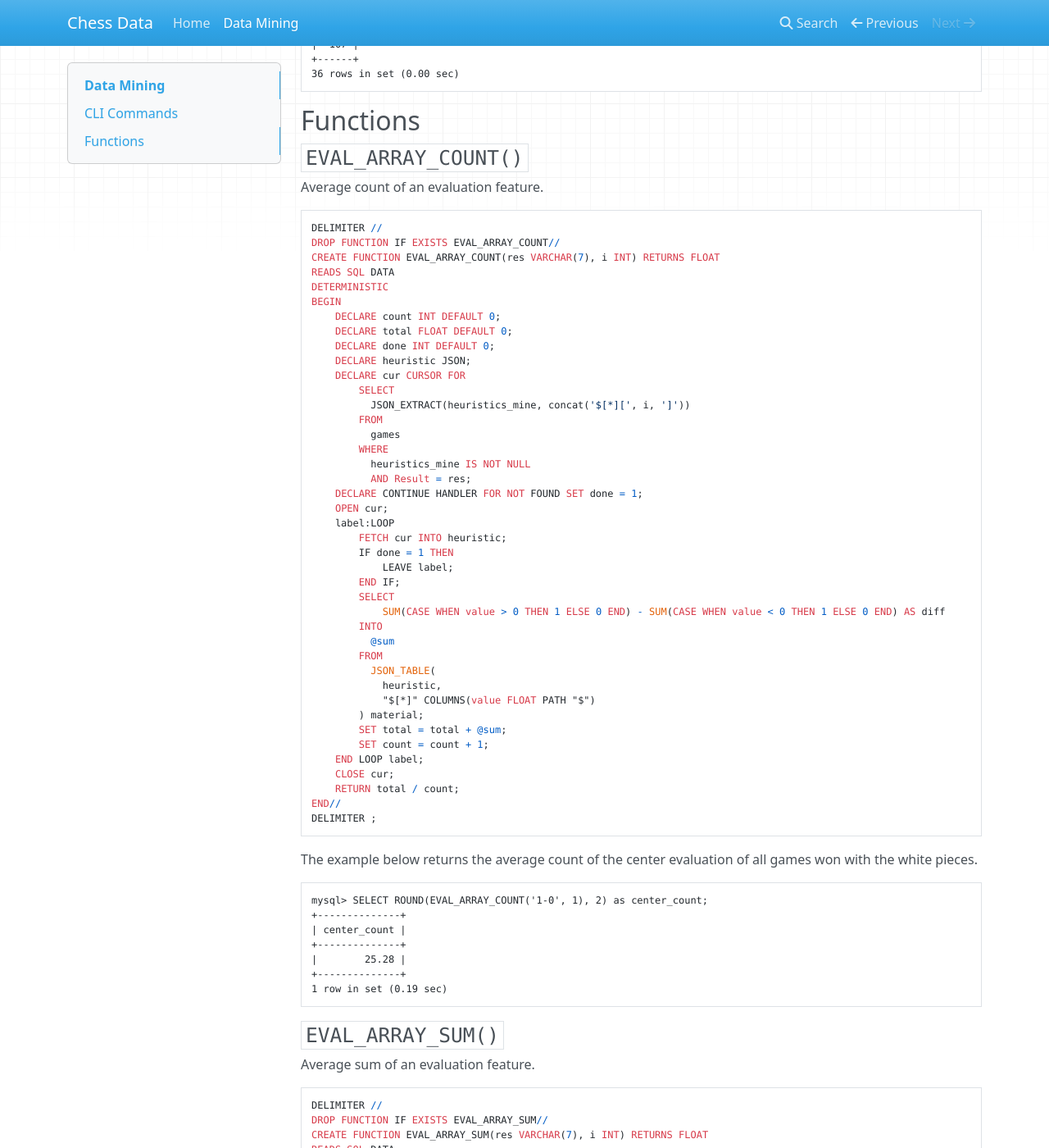
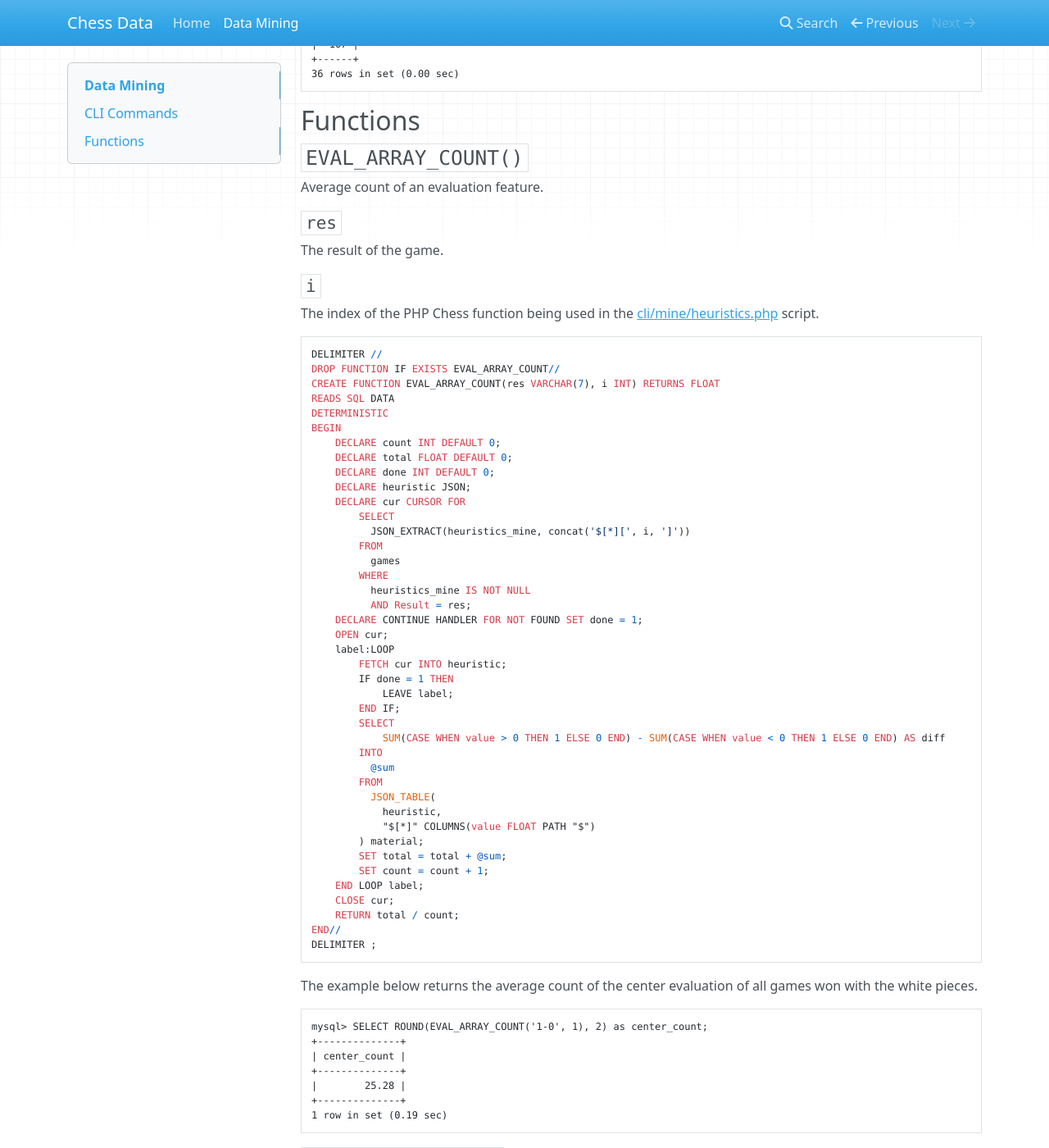
Before and after one commit to chesslablab/chess-data, an MkDocs documentation site: the page built from docs/data-mining.md, in a window 1280 px wide and 1400 px high, scrolled down 5597 px. Shown: the whole window at 82% size. Built offline with MkDocs 1.6.1, drawn with Linux system fonts in a browser that asks for light colours; nearby versions of some CDN libraries; some of the changed text lies outside the part shown.

Commit message:
Improved the docs

````diff
--- a/docs/data-mining.md
+++ b/docs/data-mining.md
@@ -306,6 +306,14 @@ WHERE
 
 Average count of an evaluation feature.
 
+#### `res`
+
+The result of the game.
+
+#### `i`
+
+The index of the PHP Chess function being used in the [cli/mine/heuristics.php](https://github.com/chesslablab/chess-data/blob/main/cli/mine/heuristics.php) script.
+
 ```sql
 DELIMITER //
 DROP FUNCTION IF EXISTS EVAL_ARRAY_COUNT//
@@ -366,6 +374,14 @@ mysql> SELECT ROUND(EVAL_ARRAY_COUNT('1-0', 1), 2) as center_count;
 
 Average sum of an evaluation feature.
 
+#### `res`
+
+The result of the game.
+
+#### `i`
+
+The index of the PHP Chess function being used in the [cli/mine/heuristics.php](https://github.com/chesslablab/chess-data/blob/main/cli/mine/heuristics.php) script.
+
 ```sql
 DELIMITER //
 DROP FUNCTION IF EXISTS EVAL_ARRAY_SUM//
````
